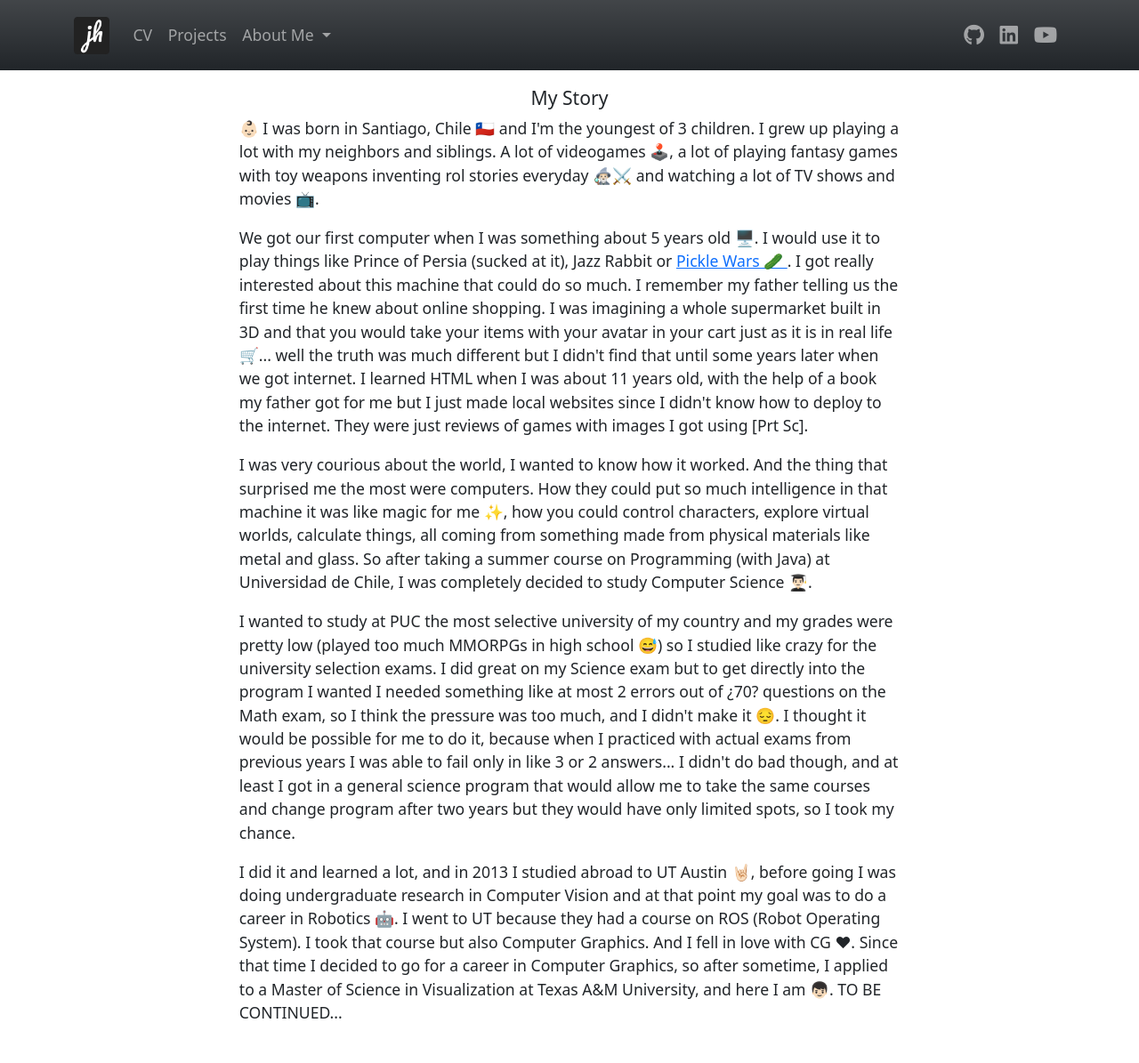
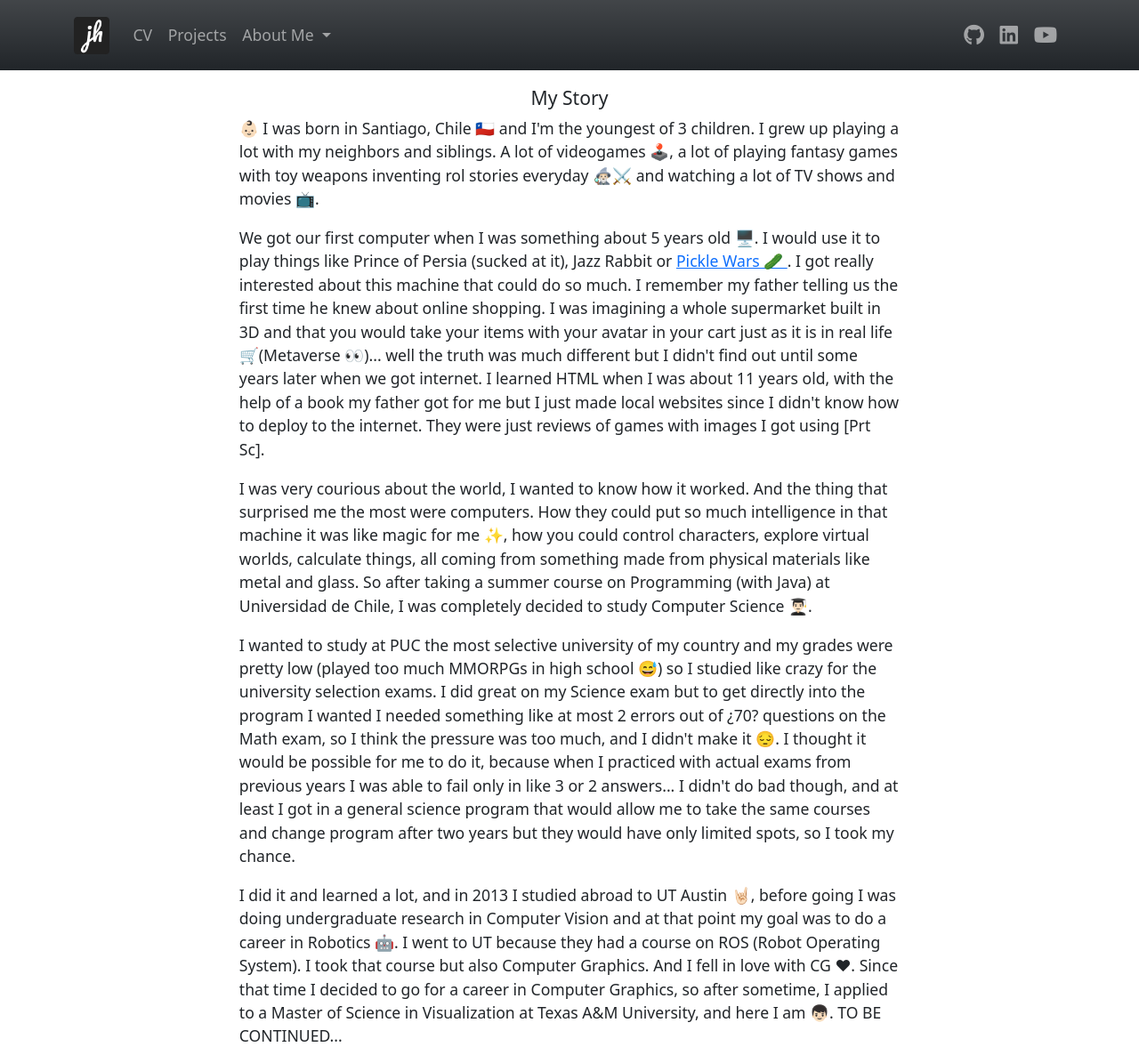
Before and after one commit to HenrYxZ/henryxz.github.io, a Jekyll site: the page built from about_me/my_story/index.html, in a window 1280 px wide. Shown: the whole page at 89% size. Built offline with Jekyll 4.4.1, drawn with Linux system fonts in a browser that asks for light colours; nearby versions of some CDN libraries; before the commit the page ends 1169 px from its top, so only the background shows below that.

Commit message:
metaverse reference

```diff
--- a/about_me/my_story/index.html
+++ b/about_me/my_story/index.html
@@ -18,8 +18,8 @@ title: My Story - Hernaldo Jesús
     </a>. I got really interested about this machine that could do so much. I
     remember my father telling us the first time he knew about online shopping.
     I was imagining a whole supermarket built in 3D and that you would take
-    your items with your avatar in your cart just as it is in real life 🛒...
-    well the truth was much different but I didn't find that until some years
+    your items with your avatar in your cart just as it is in real life 🛒(Metaverse 👀)...
+    well the truth was much different but I didn't find out until some years
     later when we got internet. I learned HTML when I was about 11 years
     old, with the help of a book my father got for me but I just made local
     websites since I didn't know how to deploy to the internet. They were just
```
